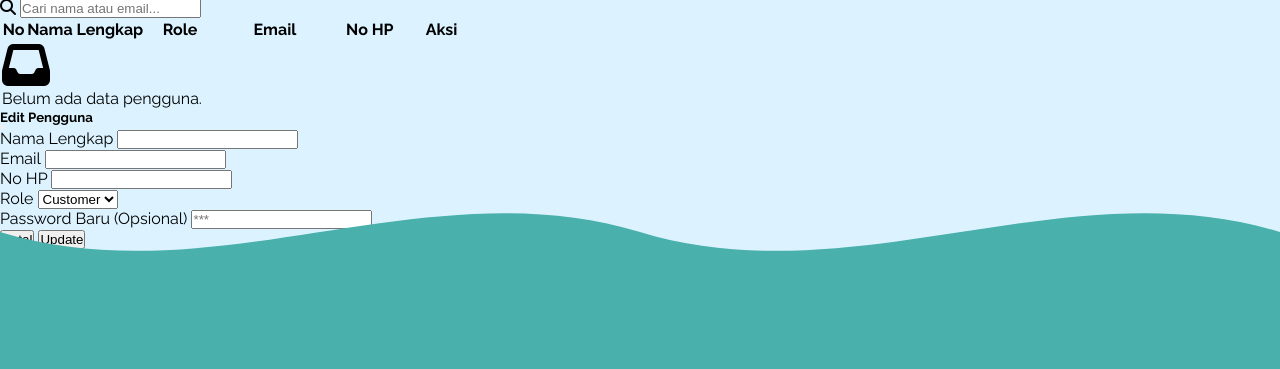
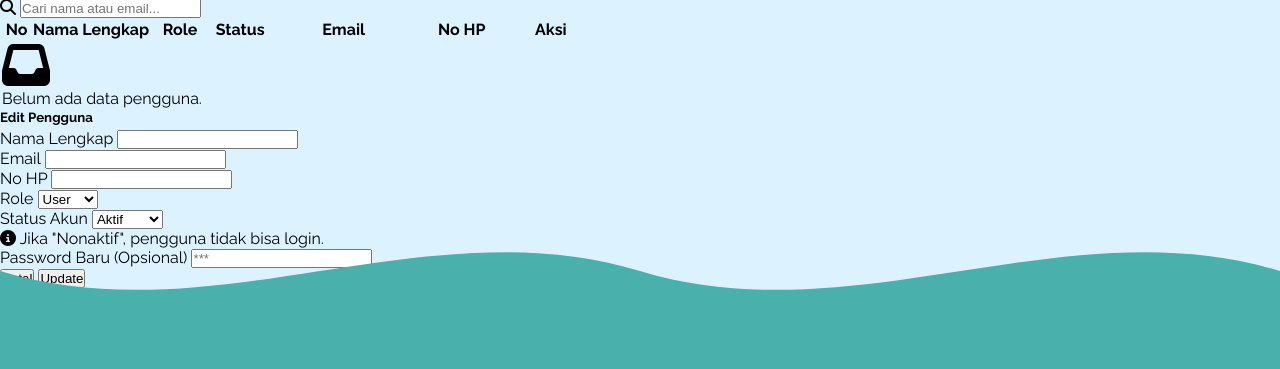
Before and after one commit to Doansnpr/Pawtopia, a PHP site: the page made by app/views/dashboard_admin/manajemen_pengguna/Manajemen_Pengguna.php in a window 1280 px wide. Shown: the part 321-690 px from the top of the page. Run offline with PHP 8.4, Linux system fonts and the light colour scheme; the template is opened without the code that fills it, so the values that code supplies are empty; some libraries are stand-ins or nearby versions.

```diff
--- a/app/views/dashboard_admin/manajemen_pengguna/Manajemen_Pengguna.php
+++ b/app/views/dashboard_admin/manajemen_pengguna/Manajemen_Pengguna.php
@@ -17,8 +17,9 @@
             <thead class="table-light">
                 <tr>
                     <th class="py-3 ps-4 rounded-start" style="width: 5%;">No</th>
-                    <th class="py-3" style="width: 25%;">Nama Lengkap</th>
-                    <th class="py-3" style="width: 15%;">Role</th>
+                    <th class="py-3" style="width: 20%;">Nama Lengkap</th>
+                    <th class="py-3" style="width: 10%;">Role</th>
+                    <th class="py-3" style="width: 10%;">Status</th>
                     <th class="py-3" style="width: 25%;">Email</th>
                     <th class="py-3" style="width: 15%;">No HP</th>
                     <th class="py-3 text-center rounded-end" style="width: 15%;">Aksi</th>
@@ -35,17 +36,32 @@
                     <td class="fw-bold text-dark"><?= htmlspecialchars($user['nama_lengkap']); ?></td>
                     <td>
                         <?php
-                            // Menggunakan warna badge yang lebih soft/modern
                             $roleClass = match($user['role']) {
-                                'admin' => 'bg-danger-subtle text-danger border border-danger', // Merah soft
-                                'mitra' => 'bg-warning-subtle text-warning-emphasis border border-warning', // Kuning soft
-                                default => 'bg-info-subtle text-info-emphasis border border-info' // Biru soft
+                                'admin' => 'bg-danger-subtle text-danger border border-danger',
+                                'mitra' => 'bg-warning-subtle text-warning-emphasis border border-warning',
+                                default => 'bg-info-subtle text-info-emphasis border border-info'
                             };
                         ?>
                         <span class="badge <?= $roleClass; ?> rounded-pill px-3 py-2 fw-normal">
                             <?= ucfirst($user['role']); ?>
                         </span>
                     </td>
+
+                    <td>
+                        <?php
+                            // Cek status, default 'Aktif' jika null
+                            $status = $user['status'] ?? 'Aktif';
+
+                            // Warna badge status
+                            $statusClass = ($status == 'Aktif')
+                                ? 'bg-success-subtle text-success border border-success' // Hijau jika Aktif
+                                : 'bg-secondary-subtle text-secondary border border-secondary'; // Abu-abu jika Nonaktif
+                        ?>
+                        <span class="badge <?= $statusClass; ?> rounded-pill px-3 py-2 fw-normal">
+                            <?= ucfirst($status); ?>
+                        </span>
+                    </td>
+
                     <td class="text-secondary"><?= htmlspecialchars($user['email']); ?></td>
                     <td class="text-secondary"><?= htmlspecialchars($user['no_hp']); ?></td>
                     <td class="text-center">
@@ -56,7 +72,8 @@
                                     data-nama="<?= $user['nama_lengkap']; ?>"
                                     data-email="<?= $user['email']; ?>"
                                     data-hp="<?= $user['no_hp']; ?>"
-                                    data-role="<?= $user['role']; ?>">
+                                    data-role="<?= $user['role']; ?>"
+                                    data-status="<?= $user['status'] ?? 'Aktif'; ?>">
                                 <i class="fas fa-edit"></i>
                             </button>
                             <a href="<?= BASEURL; ?>/ManajemenPengguna/hapus/<?= $user['id_users']; ?>"
@@ -69,7 +86,7 @@
                 </tr>
                 <?php endforeach; else : ?>
                 <tr>
-                    <td colspan="6" class="text-center py-5 text-muted">
+                    <td colspan="7" class="text-center py-5 text-muted">
                         <div class="py-4">
                             <i class="fas fa-inbox fa-3x mb-3 text-light"></i><br>
                             <span class="fw-bold">Belum ada data pengguna.</span>
@@ -108,12 +125,24 @@
                         <div class="col-6 mb-3">
                             <label class="form-label small fw-bold text-muted">Role</label>
                             <select name="role" id="edit_role" class="form-select">
-                                <option value="user">Customer</option>
+                                <option value="user">User</option>
                                 <option value="mitra">Mitra</option>
                                 <option value="admin">Admin</option>
                             </select>
                         </div>
                     </div>
+
+                    <div class="mb-3">
+                        <label class="form-label small fw-bold text-muted">Status Akun</label>
+                        <select name="status" id="edit_status" class="form-select border-warning">
+                            <option value="Aktif">Aktif</option>
+                            <option value="Nonaktif">Nonaktif</option>
+                        </select>
+                        <div class="form-text text-muted small">
+                            <i class="fas fa-info-circle"></i> Jika "Nonaktif", pengguna tidak bisa login.
+                        </div>
+                    </div>
+
                     <div class="mb-3">
                         <label class="form-label small fw-bold text-muted">Password Baru (Opsional)</label>
                         <input type="password" name="password" class="form-control" placeholder="***">
@@ -139,6 +168,9 @@
                 document.getElementById('edit_email').value = this.getAttribute('data-email');
                 document.getElementById('edit_hp').value = this.getAttribute('data-hp');
                 document.getElementById('edit_role').value = this.getAttribute('data-role');
+
+                // BARU: Set value status di modal
+                document.getElementById('edit_status').value = this.getAttribute('data-status');
             });
         });
 
```
